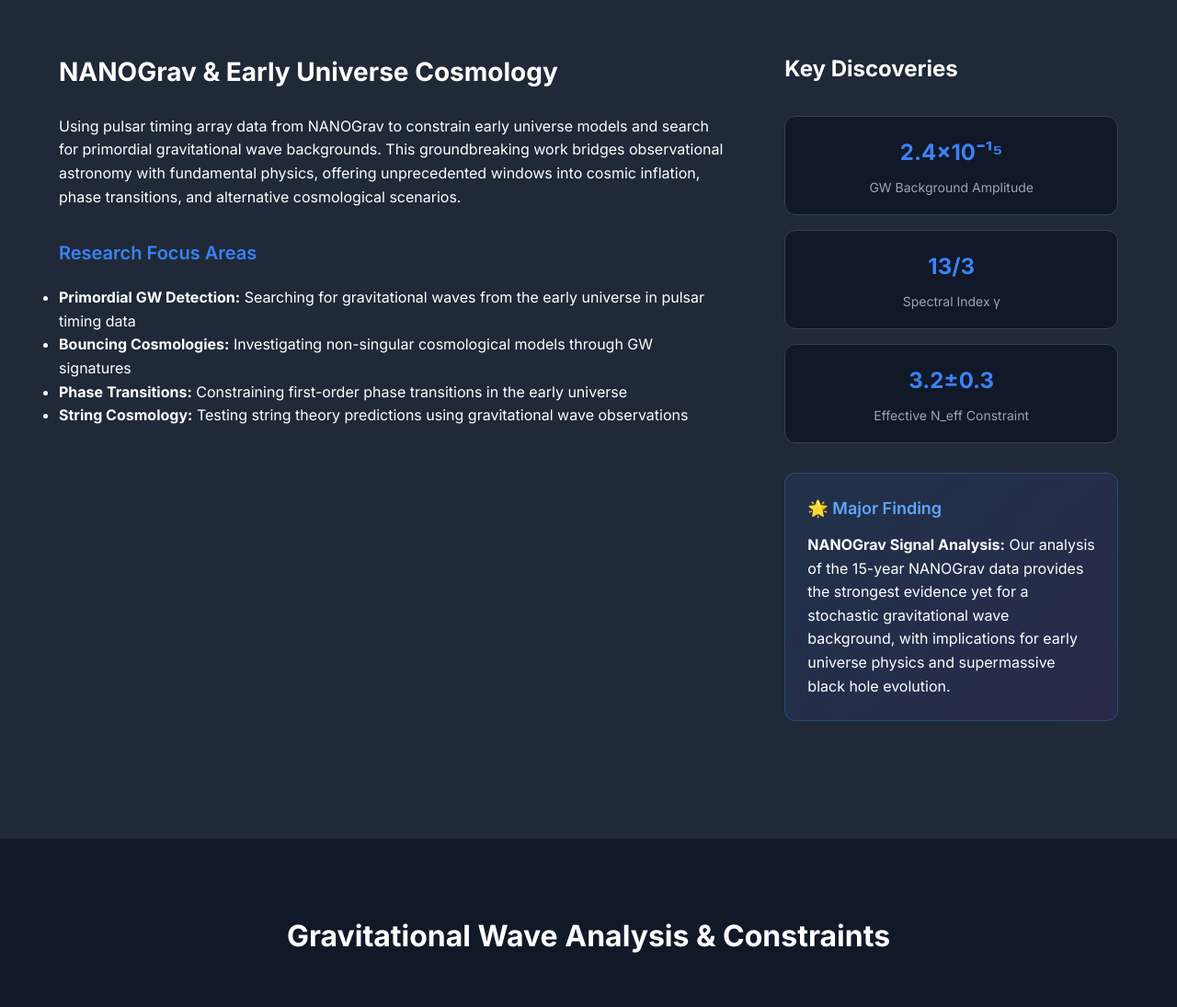
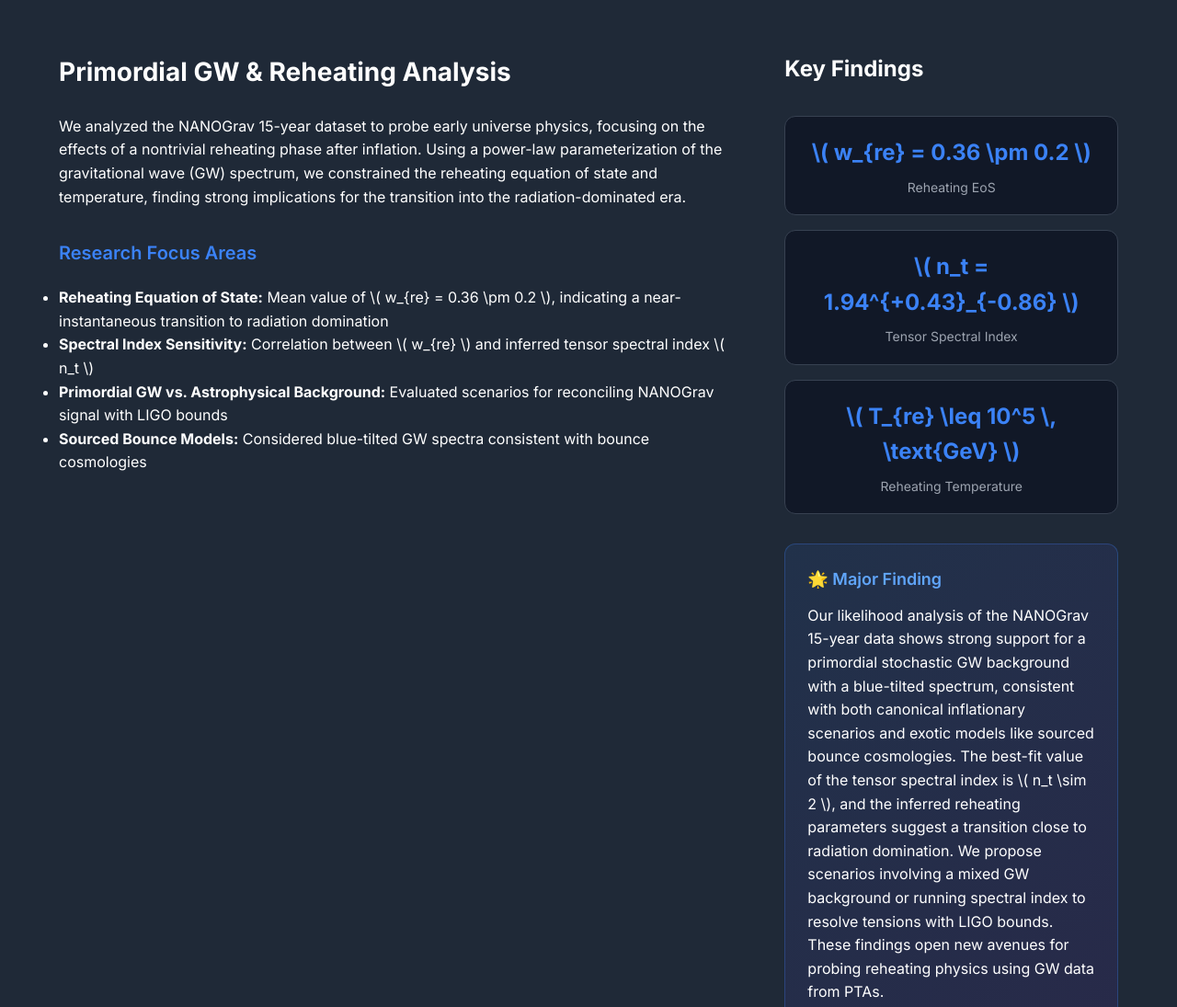
Before and after one commit to pakapapeeta/pakapapeeta.github.io, a React app: page gravitational-wave-background.html in a window 1280 px wide. Shown: the part 760-1855 px from the top of the page at 92% size. Built offline with nearby package versions, Linux system fonts and the light colour scheme.

Commit message:
Update gravitational-wave-background.html

```diff
--- a/gravitational-wave-background.html
+++ b/gravitational-wave-background.html
@@ -46,46 +46,49 @@
     <div class="container">
         <div class="content-grid">
             <div class="research-summary">
-                    <h2>NANOGrav & Early Universe Cosmology</h2>
-                    <p>Using pulsar timing array data from NANOGrav to constrain early universe models and search for primordial gravitational wave backgrounds. This groundbreaking work bridges observational astronomy with fundamental physics, offering unprecedented windows into cosmic inflation, phase transitions, and alternative cosmological scenarios.</p>
+                <h2>Primordial GW & Reheating Analysis</h2>
+                <p>We analyzed the NANOGrav 15-year dataset to probe early universe physics, focusing on the effects of a nontrivial reheating phase after inflation. Using a power-law parameterization of the gravitational wave (GW) spectrum, we constrained the reheating equation of state and temperature, finding strong implications for the transition into the radiation-dominated era.</p>
 
                 <div class="key-objectives">
                     <h3>Research Focus Areas</h3>
                     <ul>
-                            <li><strong>Primordial GW Detection:</strong> Searching for gravitational waves from the early universe in pulsar timing data</li>
-                            <li><strong>Bouncing Cosmologies:</strong> Investigating non-singular cosmological models through GW signatures</li>
-                            <li><strong>Phase Transitions:</strong> Constraining first-order phase transitions in the early universe</li>
-                            <li><strong>String Cosmology:</strong> Testing string theory predictions using gravitational wave observations</li>
+                        <li><strong>Reheating Equation of State:</strong> Mean value of \( w_{re} = 0.36 \pm 0.2 \), indicating a near-instantaneous transition to radiation domination</li>
+                        <li><strong>Spectral Index Sensitivity:</strong> Correlation between \( w_{re} \) and inferred tensor spectral index \( n_t \)</li>
+                        <li><strong>Primordial GW vs. Astrophysical Background:</strong> Evaluated scenarios for reconciling NANOGrav signal with LIGO bounds</li>
+                        <li><strong>Sourced Bounce Models:</strong> Considered blue-tilted GW spectra consistent with bounce cosmologies</li>
                     </ul>
                 </div>
             </div>
 
             <div class="research-results">
-                    <h2>Key Discoveries</h2>
+                <h2>Key Findings</h2>
 
                 <div class="impact-stats">
                     <div class="stat-card">
-                            <div class="stat-number">2.4×10⁻¹⁵</div>
-                            <div class="stat-label">GW Background Amplitude</div>
+                        <div class="stat-number">\( w_{re} = 0.36 \pm 0.2 \)</div>
+                        <div class="stat-label">Reheating EoS</div>
                     </div>
                     <div class="stat-card">
-                            <div class="stat-number">13/3</div>
-                            <div class="stat-label">Spectral Index γ</div>
+                        <div class="stat-number">\( n_t = 1.94^{+0.43}_{-0.86} \)</div>
+                        <div class="stat-label">Tensor Spectral Index</div>
                     </div>
                     <div class="stat-card">
-                            <div class="stat-number">3.2±0.3</div>
-                            <div class="stat-label">Effective N_eff Constraint</div>
+                        <div class="stat-number">\( T_{re} \leq 10^5 \, \text{GeV} \)</div>
+                        <div class="stat-label">Reheating Temperature</div>
                     </div>
                 </div>
 
                 <div class="breakthrough-box">
                     <h3>🌟 Major Finding</h3>
-                        <p><strong>NANOGrav Signal Analysis:</strong> Our analysis of the 15-year NANOGrav data provides the strongest evidence yet for a stochastic gravitational wave background, with implications for early universe physics and supermassive black hole evolution.</p>
+                    <p>
+                        Our likelihood analysis of the NANOGrav 15-year data shows strong support for a primordial stochastic GW background with a blue-tilted spectrum, consistent with both canonical inflationary scenarios and exotic models like sourced bounce cosmologies. The best-fit value of the tensor spectral index is \( n_t \sim 2 \), and the inferred reheating parameters suggest a transition close to radiation domination. We propose scenarios involving a mixed GW background or running spectral index to resolve tensions with LIGO bounds. These findings open new avenues for probing reheating physics using GW data from PTAs.
+                    </p>
                 </div>
             </div>
         </div>
     </div>
 </section>
+
 
     <!-- GW Analysis Data -->
     <section class="data-analysis">
```
Lines whose indentation alone changed are shown as unchanged.
